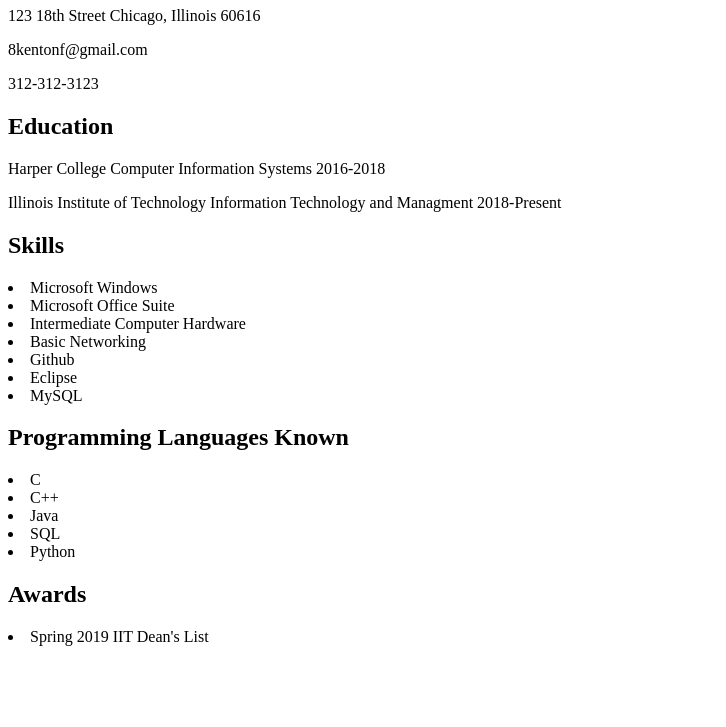
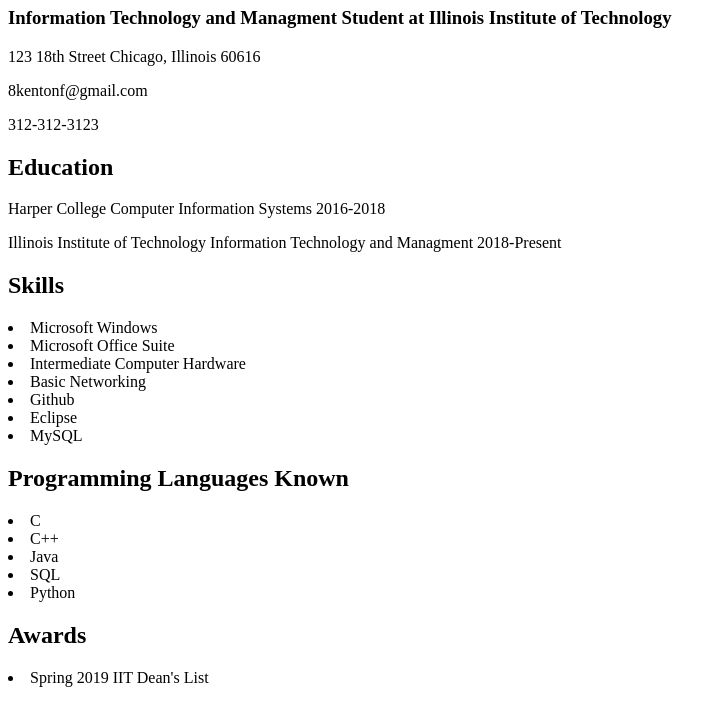
Before and after one commit to 8Kentonf/Project1, a plain HTML site: page index.html in a window 1280 px wide. Shown: the part 73-800 px from the top of the page, without its empty margins (0-726 px from the left). Drawn offline with Linux system fonts and the light colour scheme.

Commit message:
adding description

```diff
--- a/index.html
+++ b/index.html
@@ -7,6 +7,7 @@
 
   <body>
   <h1>Kenton Fong</h1>
+  <h3>Information Technology and Managment Student at Illinois Institute of Technology</h3>
   <p>123 18th Street Chicago, Illinois 60616</p>
   <p>8kentonf@gmail.com</p>
   <p>312-312-3123</p>
```
